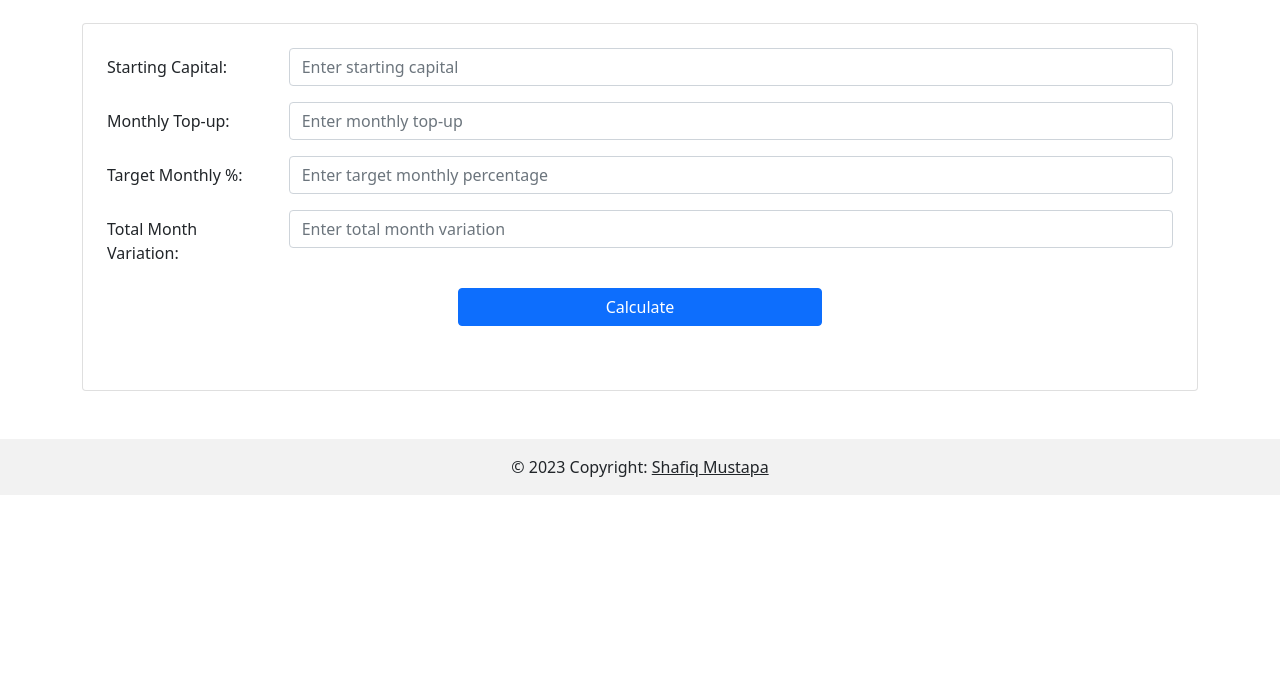
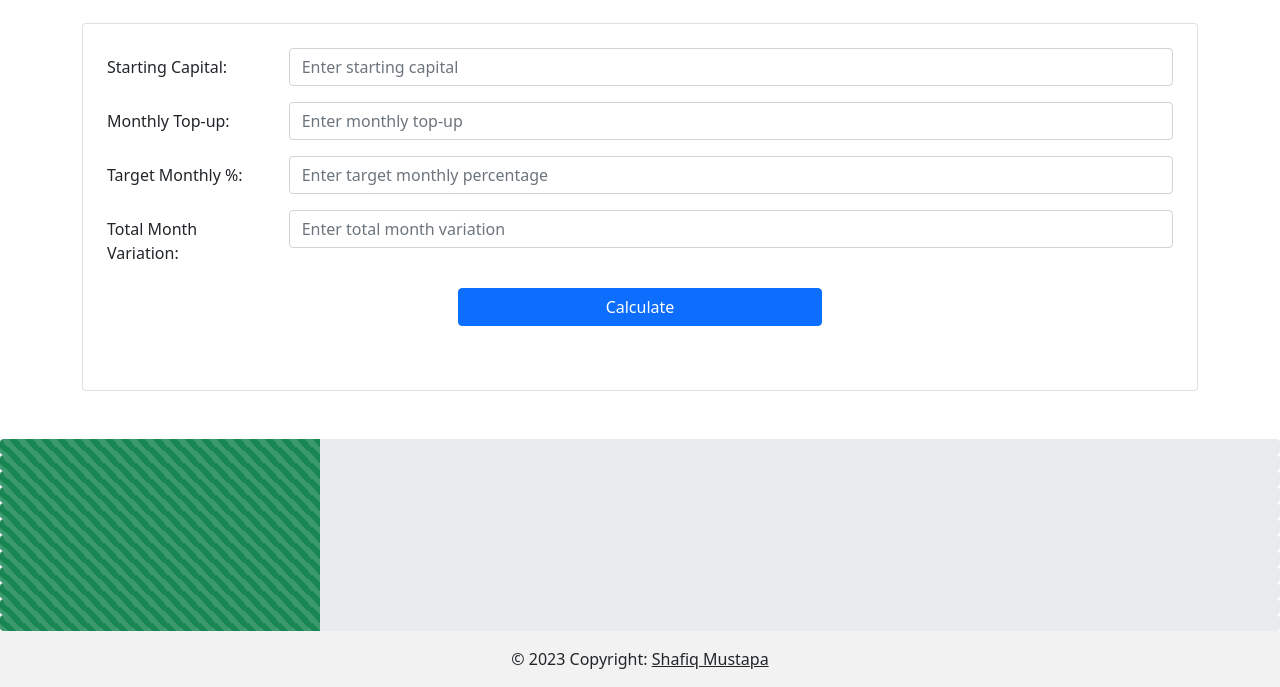
Before and after one commit to sicksand/ccalc, a plain HTML site: page index.html in a window 1280 px wide. Shown: the part 421-1108 px from the top of the page. Before the commit the page ends 916 px from the top, so only its background shows below. Drawn offline with nearby package versions, Linux system fonts and the light colour scheme.

Commit message:
Update index.html

```diff
--- a/index.html
+++ b/index.html
@@ -46,6 +46,42 @@
         </form>
         <div id="results" class="mt-4"></div>
       </div>
+    </div>
+    <div class="progress">
+      <div class="progress-bar progress-bar-striped bg-success" role="progressbar" style="width: 25%" aria-valuenow="25" aria-valuemin="0" aria-valuemax="100"></div>
+    </div>
+    <div class="progress">
+      <div class="progress-bar progress-bar-striped bg-success" role="progressbar" style="width: 25%" aria-valuenow="25" aria-valuemin="0" aria-valuemax="100"></div>
+    </div>
+    <div class="progress">
+      <div class="progress-bar progress-bar-striped bg-success" role="progressbar" style="width: 25%" aria-valuenow="25" aria-valuemin="0" aria-valuemax="100"></div>
+    </div>
+    <div class="progress">
+      <div class="progress-bar progress-bar-striped bg-success" role="progressbar" style="width: 25%" aria-valuenow="25" aria-valuemin="0" aria-valuemax="100"></div>
+    </div>
+    <div class="progress">
+      <div class="progress-bar progress-bar-striped bg-success" role="progressbar" style="width: 25%" aria-valuenow="25" aria-valuemin="0" aria-valuemax="100"></div>
+    </div>
+    <div class="progress">
+      <div class="progress-bar progress-bar-striped bg-success" role="progressbar" style="width: 25%" aria-valuenow="25" aria-valuemin="0" aria-valuemax="100"></div>
+    </div>
+    <div class="progress">
+      <div class="progress-bar progress-bar-striped bg-success" role="progressbar" style="width: 25%" aria-valuenow="25" aria-valuemin="0" aria-valuemax="100"></div>
+    </div>
+    <div class="progress">
+      <div class="progress-bar progress-bar-striped bg-success" role="progressbar" style="width: 25%" aria-valuenow="25" aria-valuemin="0" aria-valuemax="100"></div>
+    </div>
+    <div class="progress">
+      <div class="progress-bar progress-bar-striped bg-success" role="progressbar" style="width: 25%" aria-valuenow="25" aria-valuemin="0" aria-valuemax="100"></div>
+    </div>
+    <div class="progress">
+      <div class="progress-bar progress-bar-striped bg-success" role="progressbar" style="width: 25%" aria-valuenow="25" aria-valuemin="0" aria-valuemax="100"></div>
+    </div>
+    <div class="progress">
+      <div class="progress-bar progress-bar-striped bg-success" role="progressbar" style="width: 25%" aria-valuenow="25" aria-valuemin="0" aria-valuemax="100"></div>
+    </div>
+    <div class="progress">
+      <div class="progress-bar progress-bar-striped bg-success" role="progressbar" style="width: 25%" aria-valuenow="25" aria-valuemin="0" aria-valuemax="100"></div>
     </div>
     <script src="https://cdn.jsdelivr.net/npm/bootstrap@5.0.2/dist/js/bootstrap.bundle.min.js" integrity="sha384-MrcW6ZMFYlzcLA8Nl+NtUVF0sA7MsXsP1UyJoMp4YLEuNSfAP+JcXn/tWtIaxVXM" crossorigin="anonymous"></script>
 
```
